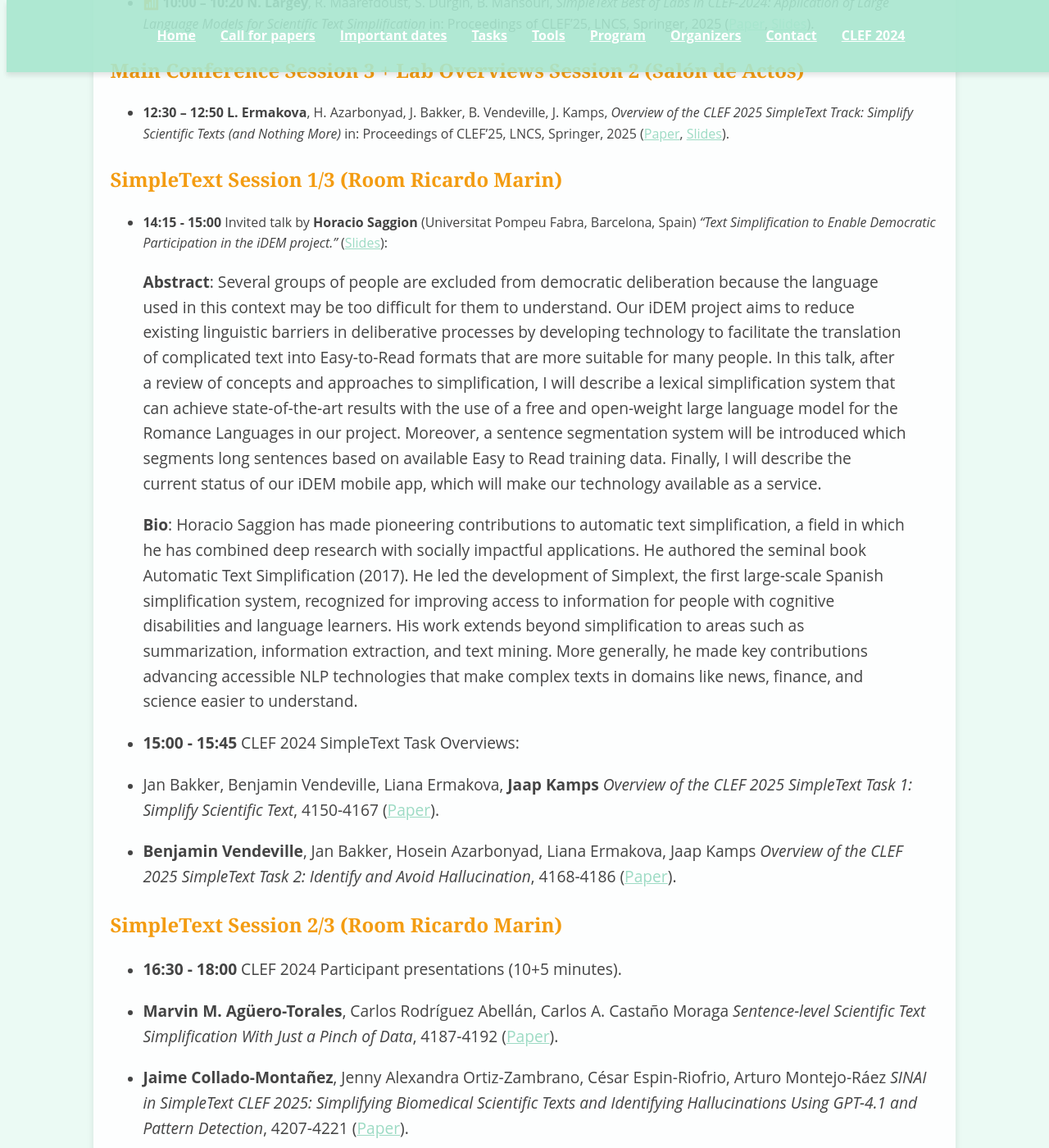
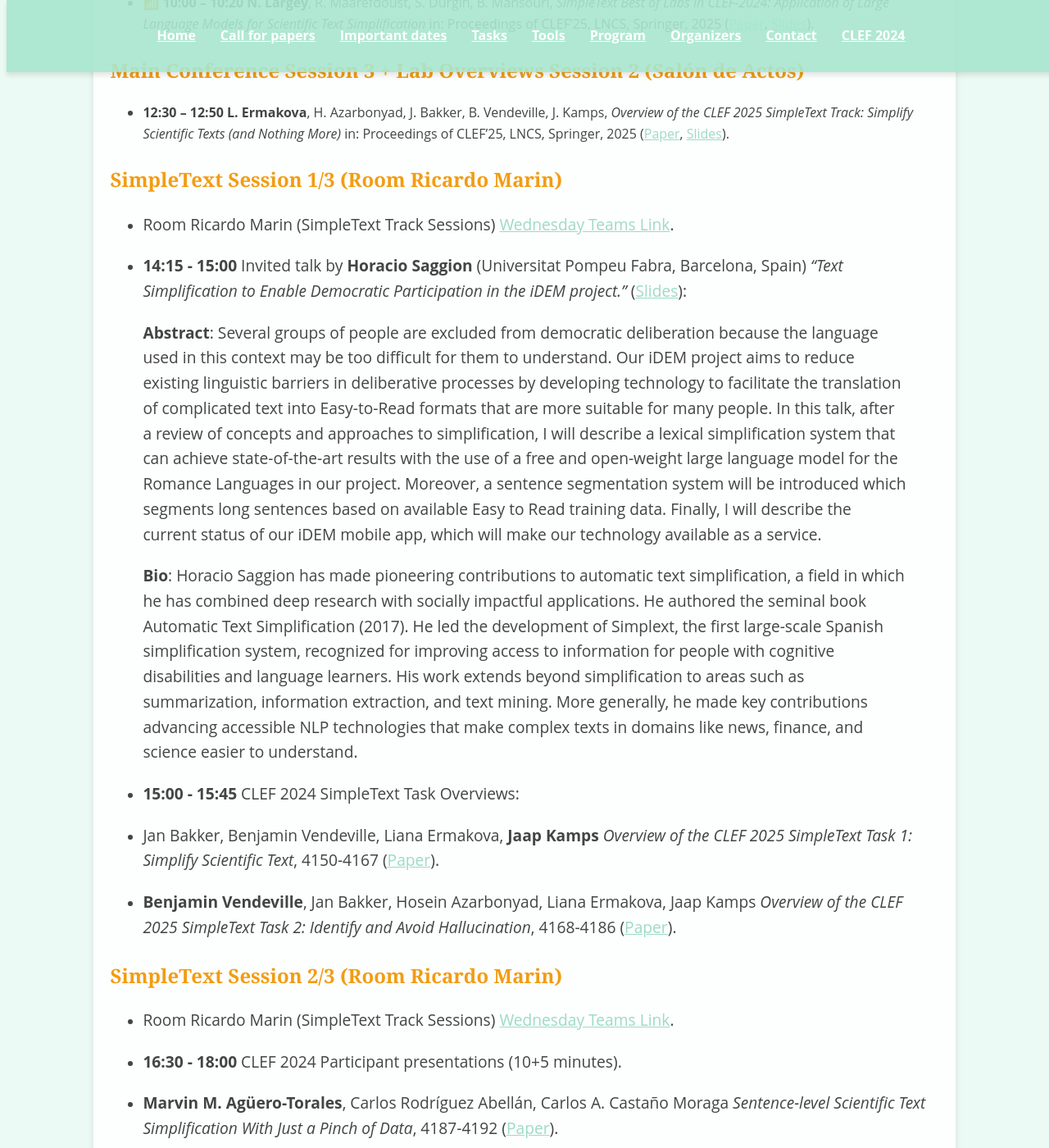
Before and after one commit to simpletext-madics/2025, a Jekyll site: the page built from program.md, in a window 1280 px wide and 1400 px high, scrolled down 1128 px. Shown: the whole window at 82% size. Built offline with Jekyll 4.4.1, drawn with Linux system fonts in a browser that asks for light colours; some of the changed text lies outside the part shown.

Commit message:
Update program.md
Added Teams Links

```diff
--- a/program.md
+++ b/program.md
@@ -35,6 +35,8 @@ SimpleText Track sessions take place in **Room Ricardo Marin** (_Facultad de Edu
 
 ### SimpleText Session 1/3 (Room Ricardo Marin)
 
+* Room Ricardo Marin (SimpleText Track Sessions) [Wednesday Teams Link](https://teams.microsoft.com/l/meetup-join/19%3ameeting_NzY5MmE0ZTUtMTk0NS00NTVlLWE5NjUtNTBhMDI5MTAyYWRh%40thread.v2/0?context=%7b%22Tid%22%3a%22b5587048-a070-43ad-b654-20a31e9b2d99%22%2c%22Oid%22%3a%227f60bcda-34f4-4f4b-a251-97c374d53f47%22%7d).
+
 * **14:15 - 15:00** Invited talk by **Horacio Saggion** (Universitat Pompeu Fabra, Barcelona, Spain) _"Text Simplification to Enable Democratic Participation in the iDEM project."_ ([Slides](slides/XXX)):
 
 > **Abstract**: Several groups of people are excluded from democratic deliberation because the language used in this context may be too difficult for them to understand. Our iDEM project aims to reduce existing linguistic barriers in deliberative processes by developing technology to facilitate the translation of complicated text into Easy-to-Read formats that are more suitable for many people. In this talk, after a review of concepts and approaches to simplification, I will describe a lexical simplification system that can achieve state-of-the-art results with the use of a free and open-weight large language model for the Romance Languages in our project. Moreover, a sentence segmentation system will be  introduced which segments long sentences based on available Easy to Read training data.  Finally, I will  describe the current status of our  iDEM mobile app, which will make our technology available as a service.
@@ -52,6 +54,8 @@ _Overview of the CLEF 2025 SimpleText Task 2: Identify and Avoid Hallucination_,
 ([Paper](https://www.dei.unipd.it/~faggioli/temp/clef2025/paper_345.pdf)).
 
 ### SimpleText Session 2/3 (Room Ricardo Marin)
+
+* Room Ricardo Marin (SimpleText Track Sessions) [Wednesday Teams Link](https://teams.microsoft.com/l/meetup-join/19%3ameeting_NzY5MmE0ZTUtMTk0NS00NTVlLWE5NjUtNTBhMDI5MTAyYWRh%40thread.v2/0?context=%7b%22Tid%22%3a%22b5587048-a070-43ad-b654-20a31e9b2d99%22%2c%22Oid%22%3a%227f60bcda-34f4-4f4b-a251-97c374d53f47%22%7d).
 
 * **16:30 - 18:00** CLEF 2024 Participant presentations (10+5 minutes).
 
@@ -82,6 +86,8 @@ _LIS at SimpleText 2025: Enhancing Scientific Text Accessibility with LLMs and R
 ## Thursday 11th September
 
 ### SimpleText Session 3/3 (Room Ricardo Marin)
+
+* Room Ricardo Marin (SimpleText Track Sessions) [Thursday Teams Link](https://teams.microsoft.com/l/meetup-join/19%3ameeting_OGQyOTQ4ZWItYTA0Yy00OGRjLWExNjgtZjVjOWRmNjUyNDcw%40thread.v2/0?context=%7b%22Tid%22%3a%22b5587048-a070-43ad-b654-20a31e9b2d99%22%2c%22Oid%22%3a%227f60bcda-34f4-4f4b-a251-97c374d53f47%22%7d).
 
 * **14:15 - 15:40** CLEF 2024 Participant presentations (10+5 minutes).
 
```
